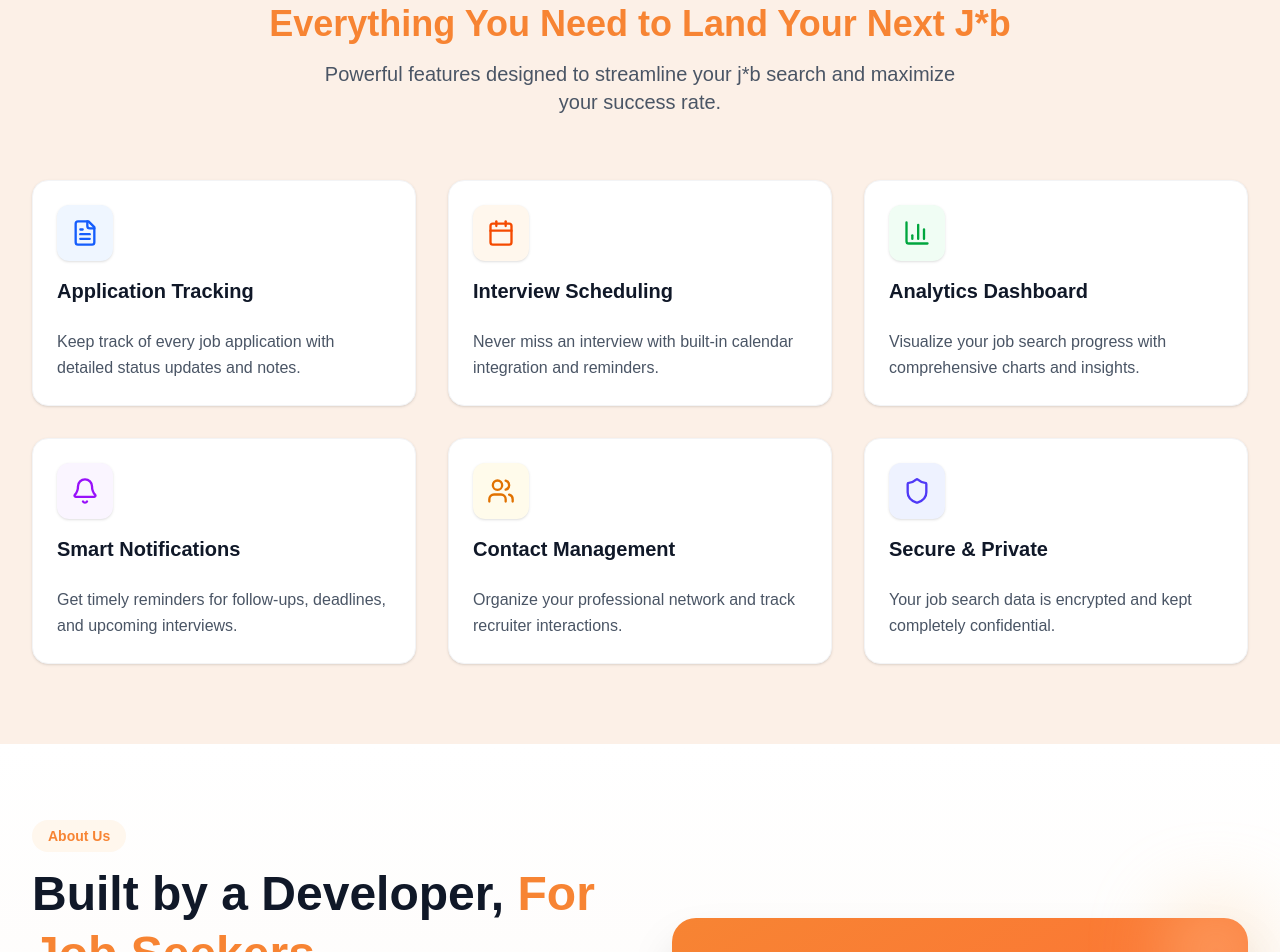
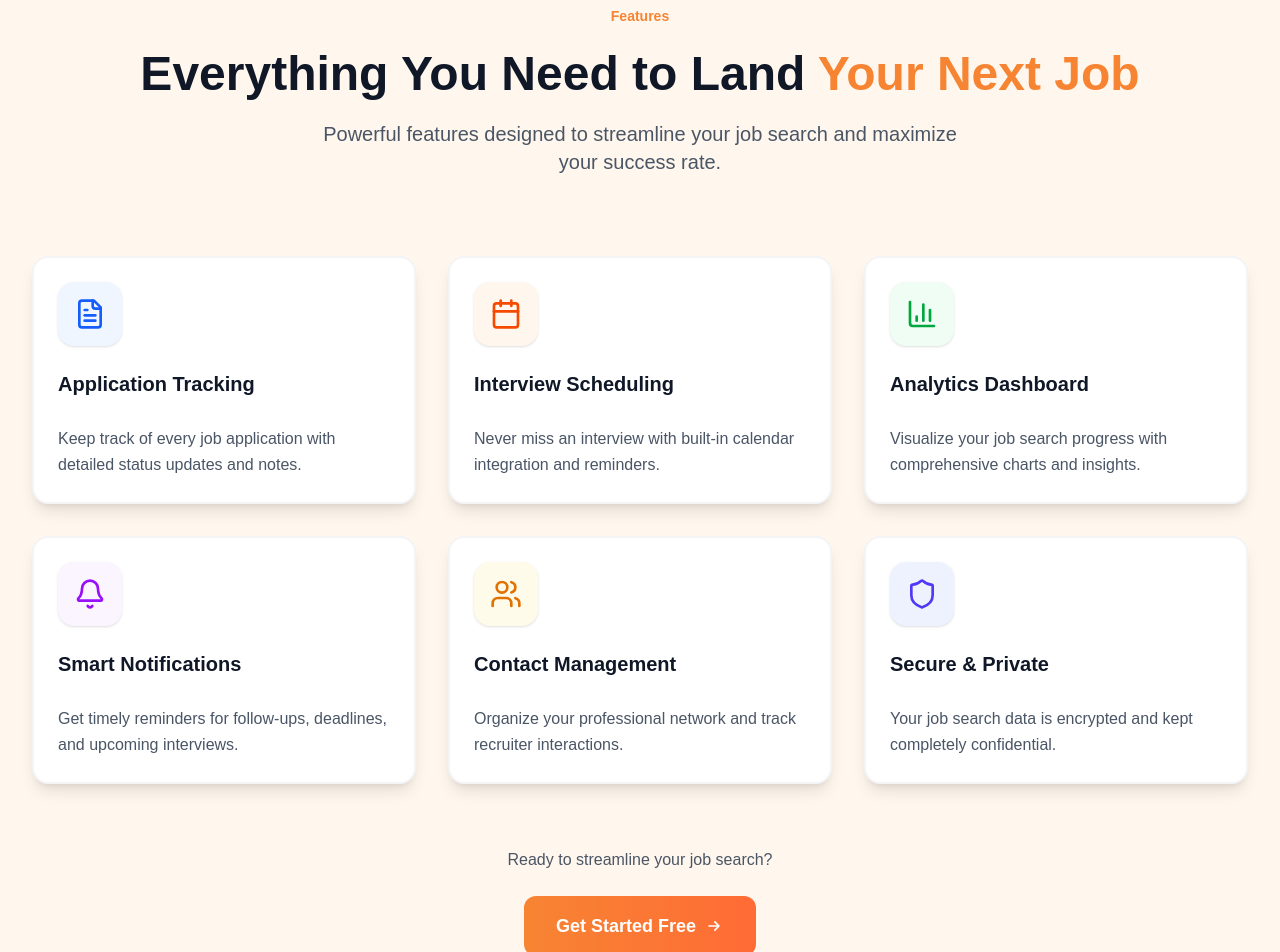
Before and after one commit to kyle-sch123/J-bTrack-r, a Next.js app: page / in a window 1280 px wide. Shown: the part 800-1752 px from the top of the page. Built offline with nearby package versions, Linux system fonts and the light colour scheme; no server answers.

Commit message:
updated login/signup page style

```diff
--- a/src/app/auth/page.tsx
+++ b/src/app/auth/page.tsx
@@ -11,6 +11,7 @@ import {
 } from "firebase/auth";
 import { auth } from "@/lib/firebase";
 import { useRouter } from "next/navigation";
+import transLogo from "@/assets/images/JobtrackerLogo-transparent.png";
 import { useAuthStore } from "@/store/authStore";
 
 export default function AuthPage() {
@@ -201,49 +202,46 @@ export default function AuthPage() {
   }
 
   return (
-    <div className="min-h-screen flex items-center justify-center bg-gradient-to-br from-blue-50 to-indigo-100 px-4">
-      <div className="max-w-md w-full bg-white rounded-2xl shadow-xl p-8">
+    <>
+      <div className="bg-white h-[100vh]">
+        <div className="flex items-center bg-white h-[100px] justify-center md:justify-start">
+          <div className="flex-shrink-0">
+            <a href="/">
+              <img
+                src={transLogo.src}
+                alt="J*b Tr*ckr Logo"
+                height={170}
+                width={170}
+                style={{ objectFit: "scale-down" }}
+              />
+            </a>
+          </div>
+        </div>
+        <div className="flex items-center justify-center align-top bg-white px-4">
+          <div className="max-w-md w-full bg-white rounded-2xl  p-8">
             <div className="text-center mb-8">
-          <h1 className="text-3xl font-bold text-gray-900 mb-2">
-            {isLogin ? "Welcome Back" : "Create Account"}
+              <h1 className="text-3xl font-semibold text-gray-900 mb-2">
+                {isLogin ? "Welcome Back" : "Create an account"}
               </h1>
-          <p className="text-gray-600">
-            {isLogin ? "Sign in to your account" : "Sign up to get started"}
-          </p>
             </div>
-
             {error && (
               <div className="bg-red-50 border border-red-200 rounded-lg p-4 mb-6">
                 <p className="text-red-800 text-sm">{error}</p>
               </div>
             )}
-
             <form onSubmit={handleEmailAuth} className="space-y-4">
               <div>
-            <label
-              htmlFor="email"
-              className="block text-sm font-medium text-gray-700 mb-2"
-            >
-              Email Address
-            </label>
                 <input
                   id="email"
                   type="email"
                   value={email}
                   onChange={(e) => setEmail(e.target.value)}
                   required
-              className="w-full px-4 py-3 text-black border border-gray-300 rounded-lg focus:ring-2 focus:ring-indigo-500 focus:border-transparent transition"
-              placeholder="you@example.com"
+                  className="w-full px-4 py-3 text-black border border-gray-300 rounded-2xl focus:ring-2 focus:ring-indigo-500 focus:border-transparent transition"
+                  placeholder="Email address"
                 />
               </div>
-
               <div>
-            <label
-              htmlFor="password"
-              className="block text-sm font-medium text-gray-700 mb-2"
-            >
-              Password
-            </label>
                 <input
                   id="password"
                   type="password"
@@ -251,11 +249,10 @@ export default function AuthPage() {
                   onChange={(e) => setPassword(e.target.value)}
                   required
                   minLength={6}
-              className="w-full px-4 py-3 text-black border border-gray-300 rounded-lg focus:ring-2 focus:ring-indigo-500 focus:border-transparent transition"
+                  className="w-full px-4 py-3 text-black border border-gray-300 rounded-2xl focus:ring-2 focus:ring-indigo-500 focus:border-transparent transition"
                   placeholder="••••••••"
                 />
               </div>
-
               {!isLogin && (
                 <div>
                   <label
@@ -271,43 +268,48 @@ export default function AuthPage() {
                     onChange={(e) => setConfirmPassword(e.target.value)}
                     required
                     minLength={6}
-                className="w-full px-4 py-3 border border-gray-300 rounded-lg focus:ring-2 focus:ring-indigo-500 focus:border-transparent transition"
+                    className="w-full px-4 py-3 border border-gray-300 rounded-2xl focus:ring-2 focus:ring-indigo-500 focus:border-transparent transition"
                     placeholder="••••••••"
                   />
-            </div>
-          )}
-
-          {isLogin && (
-            <div className="text-right">
-              <button
-                type="button"
-                onClick={() => setShowResetPassword(true)}
-                className="text-sm text-indigo-600 hover:text-indigo-700 font-medium"
-              >
-                Forgot password?
-              </button>
                 </div>
               )}
 
               <button
                 type="submit"
                 disabled={loading}
-            className="w-full bg-indigo-600 text-white py-3 rounded-lg font-semibold hover:bg-indigo-700 transition disabled:opacity-50 disabled:cursor-not-allowed"
+                className="w-full bg-[#f88334] text-white py-3 rounded-2xl font-semibold hover:bg-[#f88334a8] transition disabled:opacity-50 disabled:cursor-not-allowed"
               >
-            {loading ? "Please wait..." : isLogin ? "Sign In" : "Sign Up"}
+                {loading ? "Please wait..." : isLogin ? "Continue" : "Sign Up"}
               </button>
+
+              <div className="mt-4 text-center">
+                <p className="text-gray-600">
+                  {isLogin
+                    ? "Don't have an account?"
+                    : "Already have an account?"}{" "}
+                  <button
+                    type="button"
+                    onClick={() => {
+                      setIsLogin(!isLogin);
+                      setError("");
+                      setConfirmPassword("");
+                    }}
+                    className="text-[#f88334] hover:text-[#f88334a8] font-semibold"
+                  >
+                    {isLogin ? "Sign Up" : "Sign In"}
+                  </button>
+                </p>
+              </div>
             </form>
-
             <div className="my-6 flex items-center">
               <div className="flex-1 border-t border-gray-300"></div>
-          <span className="px-4 text-sm text-gray-500">or continue with</span>
+              <span className="px-4 text-sm text-gray-500">OR</span>
               <div className="flex-1 border-t border-gray-300"></div>
             </div>
-
             <button
               onClick={handleGoogleSignIn}
               disabled={loading}
-          className="w-full flex items-center justify-center gap-3 bg-white border-2 border-gray-300 text-gray-700 py-3 rounded-lg font-semibold hover:bg-gray-50 transition disabled:opacity-50 disabled:cursor-not-allowed"
+              className="w-full flex items-center justify-center gap-3 bg-white border-2 border-gray-300 text-gray-700 py-3 rounded-2xl font-semibold hover:bg-gray-50 transition disabled:opacity-50 disabled:cursor-not-allowed"
             >
               <svg className="w-5 h-5" viewBox="0 0 24 24">
                 <path
@@ -329,24 +331,9 @@ export default function AuthPage() {
               </svg>
               Sign in with Google
             </button>
-
-        <div className="mt-6 text-center">
-          <p className="text-gray-600">
-            {isLogin ? "Don't have an account?" : "Already have an account?"}{" "}
-            <button
-              type="button"
-              onClick={() => {
-                setIsLogin(!isLogin);
-                setError("");
-                setConfirmPassword("");
-              }}
-              className="text-indigo-600 hover:text-indigo-700 font-semibold"
-            >
-              {isLogin ? "Sign Up" : "Sign In"}
-            </button>
-          </p>
           </div>
         </div>
       </div>
+    </>
   );
 }
--- a/src/app/page.tsx
+++ b/src/app/page.tsx
@@ -101,21 +101,30 @@ export default function LandingPage() {
       {/* Hero Section */}
       <HeroSection />
       {/* Features Section */}
+
       <section
         id="features"
-        className="py-20 px-4 sm:px-6 lg:px-8 bg-[#fcf0e7]"
+        className="py-20 px-4 sm:px-6 lg:px-8 bg-[#fff7ed]"
       >
         <div className="max-w-7xl mx-auto">
-          <div className="text-center mb-16">
-            <h2 className="text-2xl md:text-4xl font-bold text-[#f78433] mb-4">
-              Everything You Need to Land Your Next J*b
+          {/* Header */}
+          <div className="text-center mb-20">
+            <div className="inline-block mb-4">
+              <span className="text-sm font-semibold text-[#f78433] bg-orange-50 px-4 py-2 rounded-full">
+                Features
+              </span>
+            </div>
+            <h2 className="text-4xl md:text-5xl font-bold text-gray-900 mb-4 leading-tight">
+              Everything You Need to Land{" "}
+              <span className="text-[#f78433]">Your Next Job</span>
             </h2>
             <p className="text-xl text-gray-600 max-w-2xl mx-auto">
-              Powerful features designed to streamline your j*b search and
+              Powerful features designed to streamline your job search and
               maximize your success rate.
             </p>
           </div>
 
+          {/* Features Grid */}
           <div className="grid md:grid-cols-2 lg:grid-cols-3 gap-8">
             {features.map((feature, index) => {
               // Define color schemes for each feature
@@ -124,48 +133,54 @@ export default function LandingPage() {
                   bg: "bg-blue-50",
                   icon: "text-blue-600",
                   hover: "hover:border-blue-200",
+                  hoverBg: "group-hover:bg-blue-100",
                 },
                 {
                   bg: "bg-orange-50",
                   icon: "text-orange-600",
                   hover: "hover:border-orange-200",
+                  hoverBg: "group-hover:bg-orange-100",
                 },
                 {
                   bg: "bg-green-50",
                   icon: "text-green-600",
                   hover: "hover:border-green-200",
+                  hoverBg: "group-hover:bg-green-100",
                 },
                 {
                   bg: "bg-purple-50",
                   icon: "text-purple-600",
                   hover: "hover:border-purple-200",
+                  hoverBg: "group-hover:bg-purple-100",
                 },
                 {
                   bg: "bg-amber-50",
                   icon: "text-amber-600",
                   hover: "hover:border-amber-200",
+                  hoverBg: "group-hover:bg-amber-100",
                 },
                 {
                   bg: "bg-indigo-50",
                   icon: "text-indigo-600",
                   hover: "hover:border-indigo-200",
+                  hoverBg: "group-hover:bg-indigo-100",
                 },
               ];
 
               const colors = colorSchemes[index % colorSchemes.length];
 
               return (
+                <div key={index} className="group">
                   <Card
-                  key={index}
-                  className={`border border-gray-100 ${colors.hover} shadow-sm hover:shadow-xl transition-all duration-300 transform hover:-translate-y-1`}
+                    className={`h-full border-2 border-gray-100 ${colors.hover} shadow-lg hover:shadow-2xl transition-all duration-300 transform hover:-translate-y-2`}
                   >
                     <CardHeader>
                       <div
-                      className={`w-14 h-14 rounded-xl flex items-center justify-center mb-4 ${colors.bg} shadow-sm`}
+                        className={`w-16 h-16 rounded-2xl flex items-center justify-center mb-6 ${colors.bg} ${colors.hoverBg} shadow-sm transition-colors`}
                       >
-                      <feature.icon className={`h-7 w-7 ${colors.icon}`} />
+                        <feature.icon className={`h-8 w-8 ${colors.icon}`} />
                       </div>
-                    <CardTitle className="text-gray-900 mb-2">
+                      <CardTitle className="text-2xl text-gray-900 mb-3">
                         {feature.title}
                       </CardTitle>
                     </CardHeader>
@@ -175,8 +190,32 @@ export default function LandingPage() {
                       </CardDescription>
                     </CardContent>
                   </Card>
+                </div>
               );
             })}
+          </div>
+
+          {/* Bottom CTA */}
+          <div className="mt-16 text-center">
+            <p className="text-gray-600 mb-6">
+              Ready to streamline your job search?
+            </p>
+            <button className="bg-gradient-to-r from-[#f78433] to-[#ff6b35] text-white px-8 py-4 rounded-xl hover:shadow-xl transition-all duration-300 font-semibold text-lg transform hover:scale-105 inline-flex items-center gap-2">
+              Get Started Free
+              <svg
+                className="w-5 h-5"
+                fill="none"
+                stroke="currentColor"
+                viewBox="0 0 24 24"
+              >
+                <path
+                  strokeLinecap="round"
+                  strokeLinejoin="round"
+                  strokeWidth={2}
+                  d="M13 7l5 5m0 0l-5 5m5-5H6"
+                />
+              </svg>
+            </button>
           </div>
         </div>
       </section>
```
Also changed, not shown: src/assets/images/JobtrackerLogo-transparent.png (added). Lines whose indentation alone changed are shown as unchanged.
